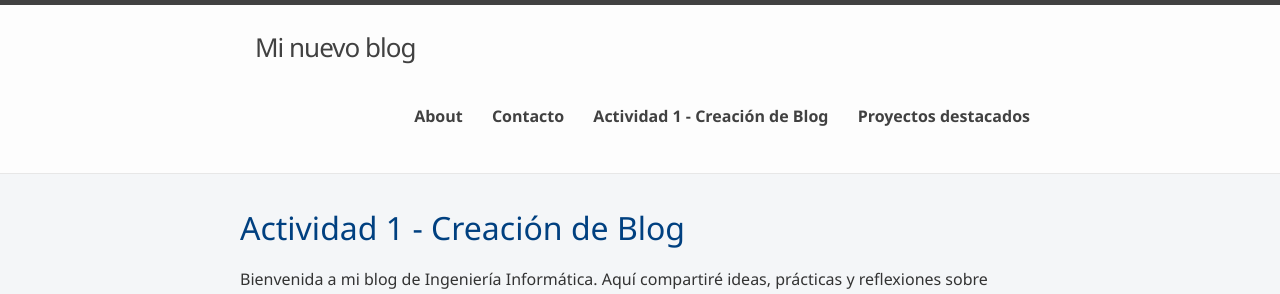
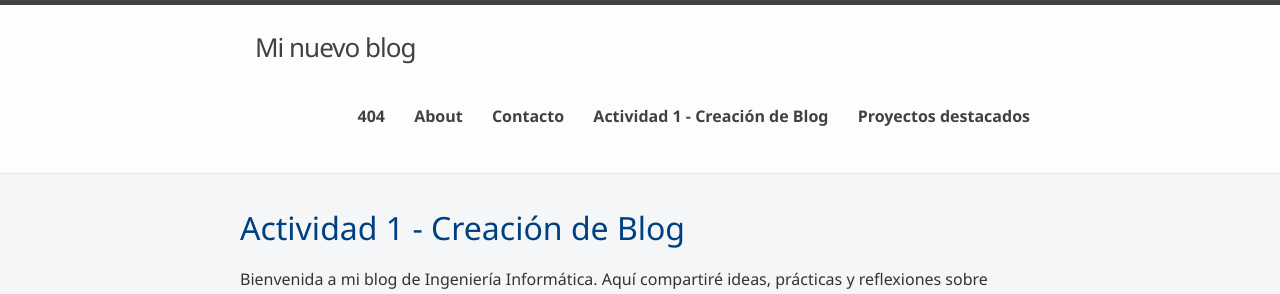
Before and after one commit to Aacosta1976/mi-nuevo-blog, a Jekyll site: the page built from index.md, in a window 1280 px wide. Shown: the top 294 px of the page. Built offline with Jekyll 4.4.1, drawn with Linux system fonts in a browser that asks for light colours; nearby versions of some CDN libraries.

```diff
--- a/404.html
+++ b/404.html
@@ -1,6 +1,7 @@
 ---
+layout: page
+title: "404"
 permalink: /404.html
-layout: page
 ---
 
 <style type="text/css" media="screen">
--- a/_config.yml
+++ b/_config.yml
@@ -55,7 +55,7 @@ plugins: []
 title: Mi nuevo blog
 description: Blog de prueba para la actividad
 baseurl: "/mi-nuevo-blog"
-url: "http://localhost:4000"
+url: "https://aacosta1976.github.io"
 
 # Desactiva el tema empaquetado y usa tus estilos locales
 # theme: minima
--- a/_includes/head.html
+++ b/_includes/head.html
@@ -2,7 +2,7 @@
   <meta charset="utf-8">
   <meta http-equiv="X-UA-Compatible" content="IE=edge">
   <meta name="viewport" content="width=device-width, initial-scale=1">
-<link rel="stylesheet" href="{{ site.baseurl }}/assets/css/style.css">
+<link rel="stylesheet" href="{{ '/assets/css/style.css' | relative_url }}">
   {%- feed_meta -%}
   {%- if jekyll.environment == 'production' and site.google_analytics -%}
     {%- include google-analytics.html -%}
```
